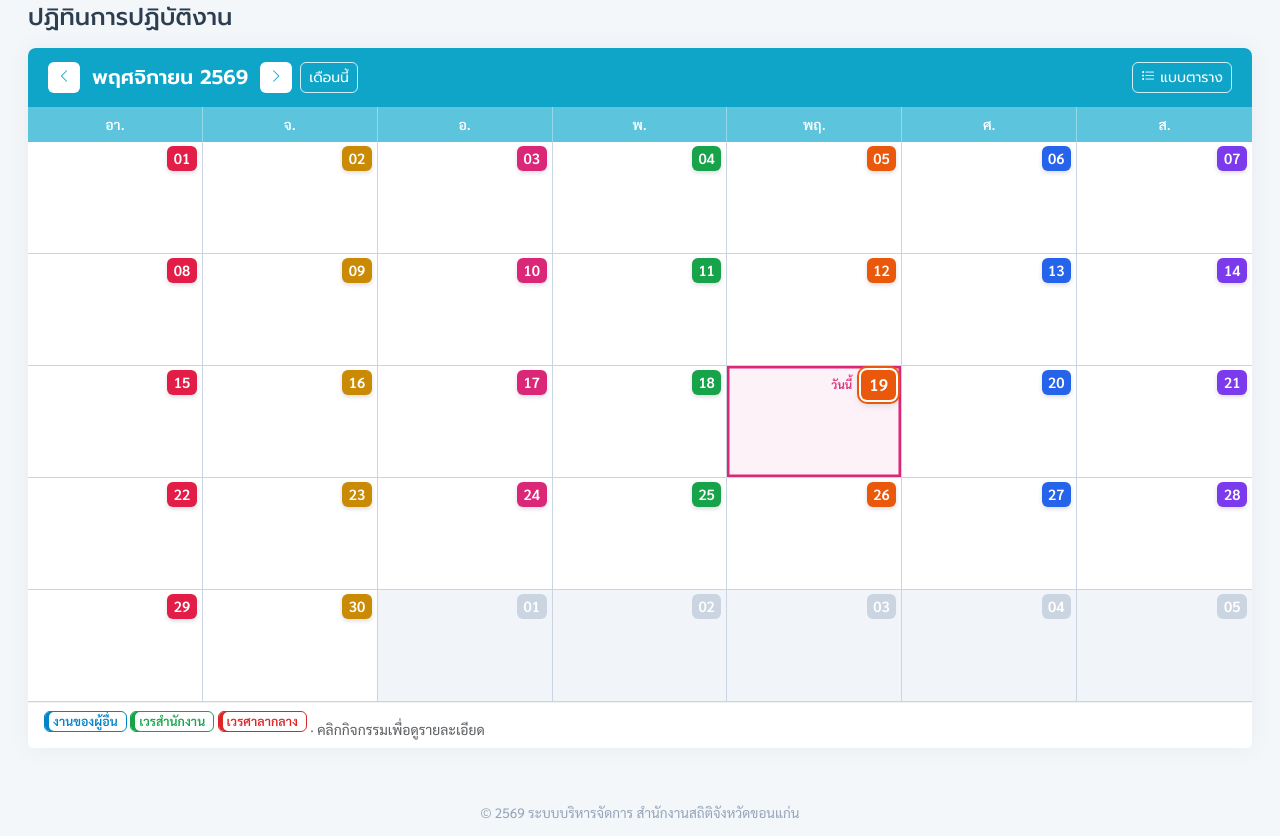
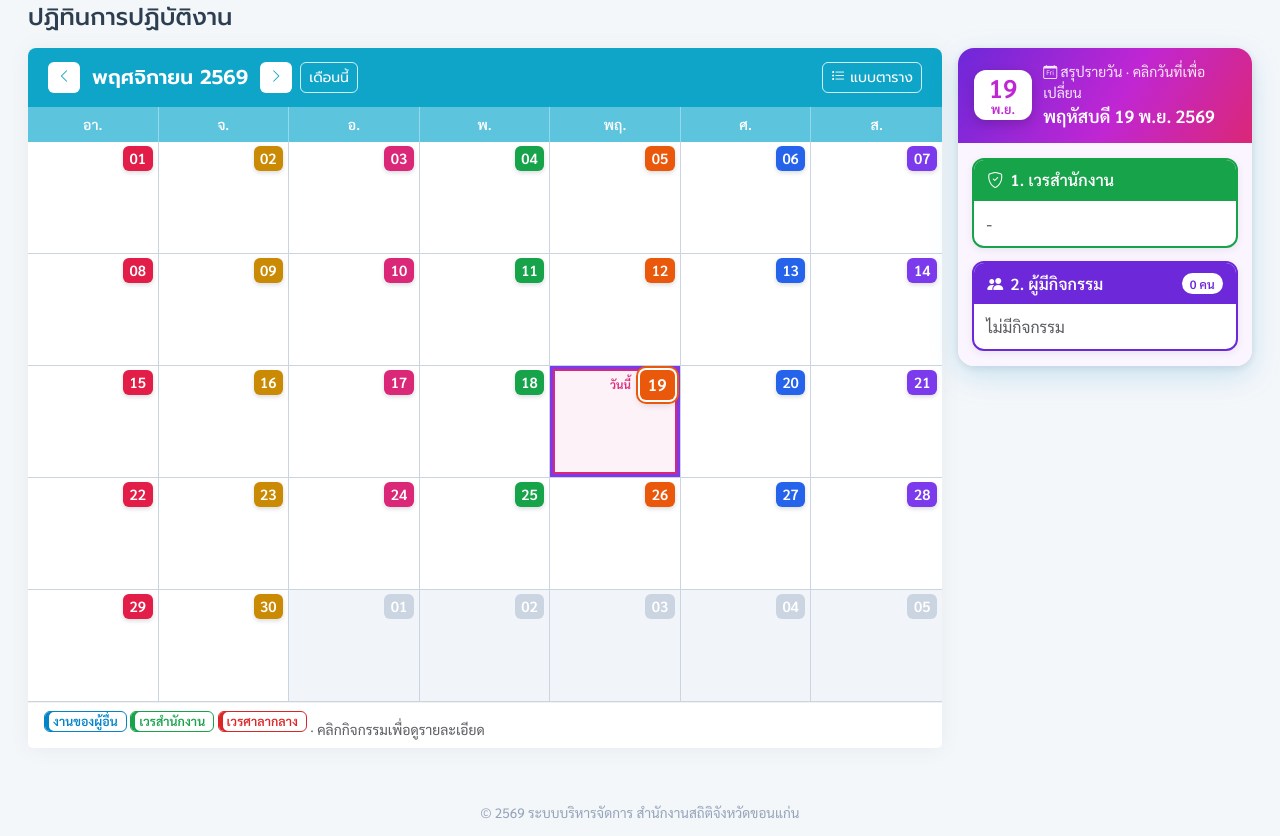
Before and after one commit to tazexpert/nsokhkaen, a PHP site: page /nsokhkaen/modules/calendar/ in a window 1280 px wide. Shown: the part 130-966 px from the top of the page. Run offline with PHP 8.4, Linux system fonts and the light colour scheme; data comes from the database, SQL or seed files in the repository; data that the repository does not hold is empty; some libraries are stand-ins or nearby versions.

Commit message:
ปฏิทินรายเดือน: การ์ดสรุปรายวันแสดงข้างปฏิทินตลอด (ไม่ต้องคลิกเปิด)
- จอใหญ่: ปฏิทิน col-xl-9 + การ์ดสรุปรายวัน col-xl-3 ด้านขวา (เลื่อนหน้าแล้วการ์ดค้างอยู่)
  จอเล็ก: การ์ดอยู่ใต้ปฏิทิน
- เปิดหน้า: แสดงวันนี้ (ดูเดือนอื่น = วันที่ 1 ของเดือน) · คลิกวันที่ในปฏิทินเพื่อเปลี่ยนวัน
- เอาหน้าต่างลอย/ลากย้าย/ปุ่มปิดออก

Co-Authored-By: Claude Opus 5.5 <noreply@anthropic.com>
Claude-Session: https://claude.ai/code/session_01YMsi9eRvnx4KGxW4i1fmgS

```diff
--- a/modules/calendar/assets/css/calendar.css
+++ b/modules/calendar/assets/css/calendar.css
@@ -208,10 +208,9 @@ button.att-chip:hover { outline: 2px solid #1d4ed8; }
 .cal-grid .cal-cell[data-date] { cursor: pointer; }
 .cal-cell.cal-picked { box-shadow: inset 0 0 0 3px #7c3aed; }
 .cal-cell.today.cal-picked { box-shadow: inset 0 0 0 3px #7c3aed, inset 0 0 0 5px #db2777; }
-.cal-day-panel { position: fixed; top: 8px; right: 8px; width: 25vw; min-width: 400px; height: calc(100vh - 16px); z-index: 1045; display: flex; flex-direction: column;
-  background: #fff; border-radius: 16px; overflow: hidden; box-shadow: 0 18px 48px rgba(2, 132, 199, .28), 0 2px 8px rgba(15, 23, 42, .12); }
-.cal-day-panel.dragging { user-select: none; opacity: .96; }
-.cal-day-head { display: flex; align-items: center; gap: .7rem; padding: .85rem 1rem; color: #fff; cursor: move; touch-action: none;
+.cal-day-panel { position: sticky; top: 12px; max-height: calc(100vh - 24px); display: flex; flex-direction: column;
+  background: #fff; border-radius: 16px; overflow: hidden; box-shadow: 0 10px 30px rgba(2, 132, 199, .18), 0 2px 8px rgba(15, 23, 42, .1); }
+.cal-day-head { display: flex; align-items: center; gap: .7rem; padding: .85rem 1rem; color: #fff;
   background: linear-gradient(120deg, #6d28d9, #c026d3 55%, #db2777); }      /* สดกว่าปฏิทิน: ม่วง → บานเย็น */
 .cal-day-head .small { color: rgba(255, 255, 255, .9) !important; }
 .cal-day-head .bi-grip-vertical { color: rgba(255, 255, 255, .8) !important; }
@@ -245,7 +244,7 @@ button.att-chip:hover { outline: 2px solid #1d4ed8; }
 .cal-day-item:hover { color: var(--pc); }
 .cal-day-item .t { display: inline-block; padding: 0 .35rem; margin-right: .2rem; border-radius: 4px; color: #fff; background: var(--pc); font-size: .8rem; font-weight: 700; white-space: nowrap; }
 .cal-day-item .loc { color: #64748b; }
-@media (max-width: 767.98px) { .cal-day-panel { top: 0; right: 0; width: 100vw; min-width: 0; height: 100vh; border-radius: 0; } }
+@media (max-width: 1199.98px) { .cal-day-panel { position: static; max-height: none; } }   /* จอเล็ก: การ์ดอยู่ใต้ปฏิทิน */
 @media print { .cal-day-panel { display: none !important; } }
 /* หน้าต่างรายละเอียดกิจกรรม (คลิกรายการ) — หัวแบบโปสเตอร์: บล็อกวันที่ + แถบสีตามประเภท */
 .ev-poster { align-items: center; gap: .9rem; color: #fff; border-bottom: 0; background: linear-gradient(120deg, var(--ec), color-mix(in srgb, var(--ec) 70%, #fff)); }
--- a/modules/calendar/index.php
+++ b/modules/calendar/index.php
@@ -1,5 +1,5 @@
 <?php
-/** ปฏิทินรายเดือน: กิจกรรมของทุกคนในสำนักงาน (กิจกรรมที่ตนรับผิดชอบเน้นสี) · คลิกวันที่ = แผงสรุปรายวันด้านขวา (ใครมีกิจกรรมบ้าง) */
+/** ปฏิทินรายเดือน: กิจกรรมของทุกคนในสำนักงาน (กิจกรรมที่ตนรับผิดชอบเน้นสี) · การ์ดสรุปรายวันด้านขวา (ใครมีกิจกรรมบ้าง) แสดงวันนี้ตั้งแต่เปิดหน้า คลิกวันอื่นเพื่อเปลี่ยน */
 require_once __DIR__ . '/bootstrap.php';
 require_once __DIR__ . '/att_lib.php';
 $me = require_module_or_guest(CAL_MODULE);
@@ -79,6 +79,8 @@ $pageActions = (cal_can('admin') ? '<a href="import" class="btn btn-outline-succ
     . (cal_can('editor') ? '<a href="event_form" class="btn btn-primary"><i class="bi bi-plus-lg"></i> เพิ่มกิจกรรม</a>' : '');
 require __DIR__ . '/header.php';
 ?>
+<div class="row g-3">
+<div class="col-xl-9">
 <div class="card">
   <div class="card-header cal-month-head d-flex flex-wrap align-items-center gap-2">
     <a href="<?= h($qs(['m' => $prev])) ?>" class="btn btn-light btn-sm"><i class="bi bi-chevron-left"></i></a>
@@ -110,20 +112,22 @@ require __DIR__ . '/header.php';
   </div>
   <div class="card-footer small text-muted"><?php if (!$guest): ?><span class="cal-ev mine d-inline-block px-2">งานของคุณ</span> <?php endif; ?><span class="cal-ev d-inline-block px-2">งานของผู้อื่น</span> <span class="cal-ev duty d-inline-block px-2">เวรสำนักงาน</span> <span class="cal-ev guard d-inline-block px-2">เวรศาลากลาง</span><?php if (!$guest): ?> <span class="cal-ev att-ev d-inline-block px-2"><i class="bi bi-lock-fill me-1"></i>ขาดราชการ/ลงเวลาไม่ครบ (เห็นเฉพาะคุณ)</span> <span class="cal-ev att-ev late d-inline-block px-2">มาสาย</span> <span class="cal-ev att-ev done d-inline-block px-2">รับรองการมาปฏิบัติราชการ</span><?php endif; ?> · คลิกกิจกรรมเพื่อดูรายละเอียด</div>
 </div>
-<div class="cal-day-panel d-none" id="dayPanel" role="dialog" aria-labelledby="dayPanelTitle">
-  <div class="cal-day-head" id="dayPanelHead" title="ลากเพื่อย้ายตำแหน่ง">
-    <i class="bi bi-grip-vertical"></i>
+</div>
+<div class="col-xl-3">
+<div class="cal-day-panel" id="dayPanel" aria-labelledby="dayPanelTitle">
+  <div class="cal-day-head" id="dayPanelHead">
     <div class="cal-day-date"><div class="d" id="dayPanelD"></div><div class="m" id="dayPanelM"></div></div>
-    <div class="min-w-0 flex-grow-1"><div class="small"><i class="bi bi-calendar-day"></i> สรุปรายวัน · ใครมีกิจกรรมบ้าง</div><div class="fw-semibold text-truncate" id="dayPanelTitle"></div></div>
-    <button type="button" class="btn-close btn-close-white" id="dayPanelClose" aria-label="ปิด"></button>
+    <div class="min-w-0 flex-grow-1"><div class="small"><i class="bi bi-calendar-day"></i> สรุปรายวัน · คลิกวันที่เพื่อเปลี่ยน</div><div class="fw-semibold text-truncate" id="dayPanelTitle"></div></div>
   </div>
   <div class="cal-day-body" id="dayPanelBody"></div>
 </div>
+</div>
+</div>
 <script>
 (() => {
-  // คลิกวันที่ในปฏิทิน → แผงสรุปรายวัน (ลากย้ายได้ · เริ่มที่มุมบนขวา สูงเต็มจอ กว้าง 1/4)
+  // การ์ดสรุปรายวันข้างปฏิทิน: เวรสำนักงาน + ผู้มีกิจกรรมแยกตามคน · คลิกวันที่ในปฏิทินเพื่อเปลี่ยนวัน
   const data = <?= json_encode($dayInfo, JSON_UNESCAPED_UNICODE) ?>;
-  const panel = document.getElementById('dayPanel'), body = document.getElementById('dayPanelBody'), head = document.getElementById('dayPanelHead');
+  const panel = document.getElementById('dayPanel'), body = document.getElementById('dayPanelBody');
   const esc = s => String(s ?? '').replace(/[&<>"']/g, c => ({'&':'&amp;','<':'&lt;','>':'&gt;','"':'&quot;',"'":'&#39;'}[c]));
   const item = it => `<a href="event_view?id=${it.id}" class="cal-day-item"><span class="t">${esc(it.t)}</span> ${it.priv ? '<i class="bi bi-lock-fill" title="ส่วนตัว"></i> ' : ''}${esc(it.title)}${it.loc ? `<span class="loc"> @ ${esc(it.loc)}</span>` : ''}</a>`;
   let cur = null;
@@ -141,7 +145,6 @@ require __DIR__ . '/header.php';
          : '<div class="text-muted">ไม่มีกิจกรรม</div>')
       + (d.none.length ? `<div class="cal-day-person none"><div class="cal-day-no"><i class="bi bi-question-lg"></i></div><div class="cal-day-pbody"><div class="cal-day-name">ไม่ระบุผู้รับผิดชอบ</div>${d.none.map(item).join('')}</div></div>` : '') + '</div></div>';
     body.innerHTML = html;
-    panel.classList.remove('d-none');
     cur?.classList.remove('cal-picked'); cur = cell; cell.classList.add('cal-picked');
   };
   document.querySelector('.cal-grid').addEventListener('click', ev => {
@@ -149,20 +152,8 @@ require __DIR__ . '/header.php';
     if (!cell || ev.target.closest('a, button')) return;          // คลิกกิจกรรม/ปุ่มเพิ่ม = ทำงานตามเดิม
     open(cell);
   });
-  document.getElementById('dayPanelClose').addEventListener('click', () => { panel.classList.add('d-none'); cur?.classList.remove('cal-picked'); cur = null; });
-  document.addEventListener('keydown', ev => { if (ev.key === 'Escape' && !panel.classList.contains('d-none') && !document.querySelector('.modal.show')) document.getElementById('dayPanelClose').click(); });
-  // ลากย้าย (เมาส์/นิ้ว) — ไม่ให้หลุดขอบจอ
-  head.addEventListener('pointerdown', ev => {
-    if (ev.target.closest('button')) return;
-    const r = panel.getBoundingClientRect(), dx = ev.clientX - r.left, dy = ev.clientY - r.top;
-    head.setPointerCapture(ev.pointerId); panel.classList.add('dragging');
-    const move = e => {
-      const x = Math.min(Math.max(0, e.clientX - dx), innerWidth - r.width), y = Math.min(Math.max(0, e.clientY - dy), innerHeight - 60);
-      Object.assign(panel.style, { left: x + 'px', top: y + 'px', right: 'auto' });
-    };
-    const up = () => { head.removeEventListener('pointermove', move); head.removeEventListener('pointerup', up); panel.classList.remove('dragging'); };
-    head.addEventListener('pointermove', move); head.addEventListener('pointerup', up);
-  });
+  // เปิดหน้า: แสดงวันนี้ (ดูเดือนอื่น = วันที่ 1 ของเดือนนั้น)
+  open(document.querySelector('.cal-cell[data-date="<?= substr($today, 0, 7) === $m ? $today : $first ?>"]'));
 })();
 </script>
 <?= cal_modal_script() ?>
```
